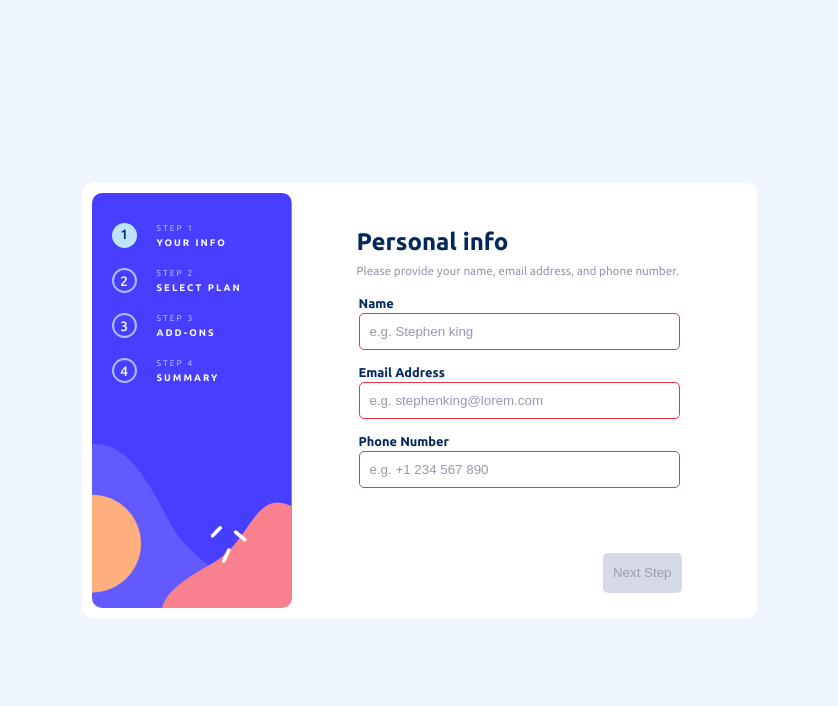
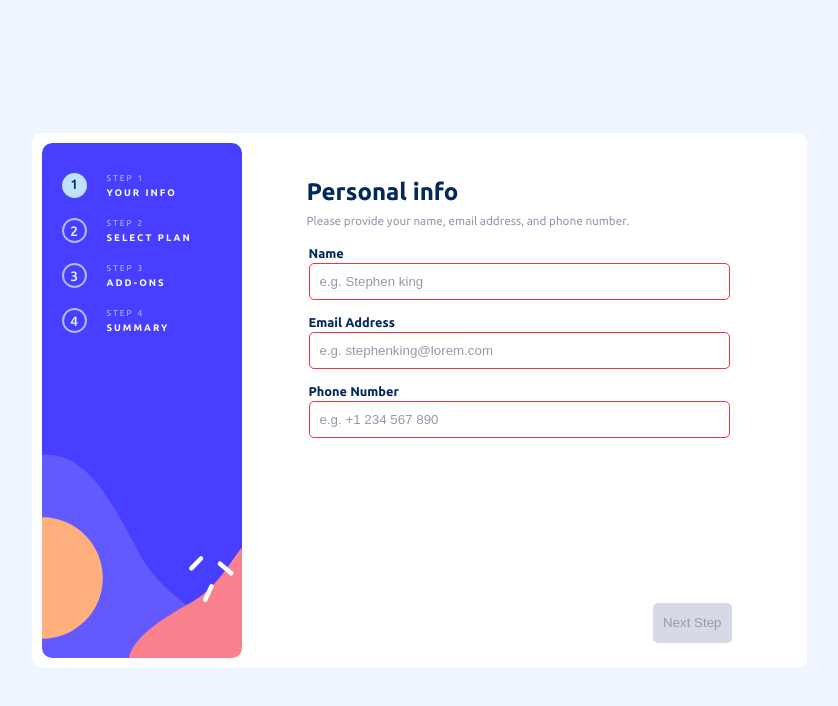
Before and after one commit to jarher/multiStepFormMain, a React (Vite) app in the folder multiStepFormMain/: page / in a window 1280 px wide. Shown: the top 706 px of the page, without its empty margins (221-1059 px from the left). Built offline with nearby package versions, Linux system fonts and the light colour scheme.

Commit message:
fixed css style

```diff
--- a/multiStepFormMain/src/App.css
+++ b/multiStepFormMain/src/App.css
@@ -73,4 +73,12 @@ section {
   section {
     padding: 0 65px;
   }
+  .main {
+    padding: 10px;
+    flex-direction: row;
+    width: 775px;
+    height: 535px;
+    background-color: var(--White);
+    border-radius: 10px;
+  }
 }
```
